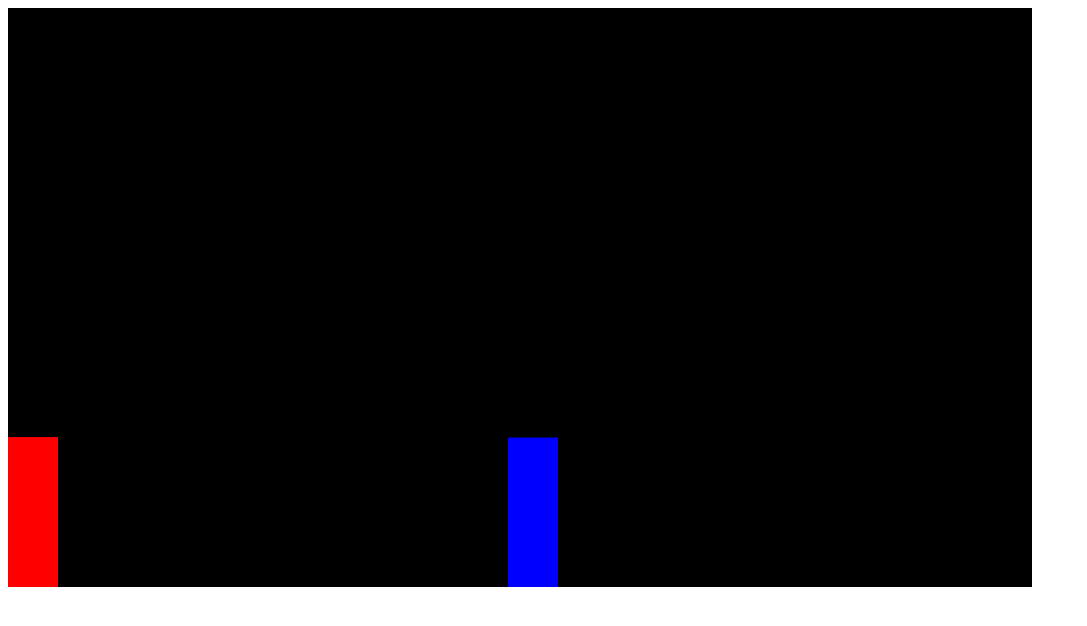
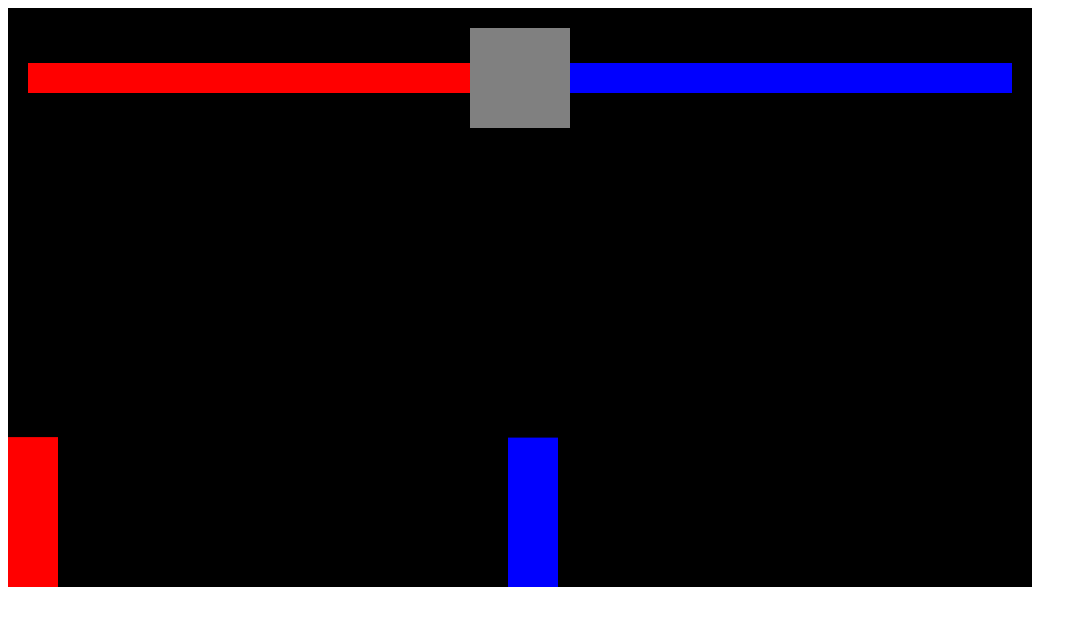
Before and after one commit to guidocavaliere/proyectofinal-lucha, a plain HTML site: page index.html in a window 1280 px wide. Shown: the whole page, without its empty margins (0-1087 px from the left). Drawn offline with Linux system fonts and the light colour scheme.

Commit message:
Proyecto Final Lucha: Ataques y colision2

```diff
--- a/index.html
+++ b/index.html
@@ -6,9 +6,50 @@
         <meta http-equiv="X-UA-Compatible" content="IE=edge">
         <meta name="viewport" content="width=device-width, initial-scale=1.0">
         <title>Proyecto Final</title>
+
+        <style>
+            *{
+                box-sizing: border-box;
+            }
+        </style>
     </head>
     <body>
-        <canvas></canvas>
+        <!-- Div principal -->
+        <div style="position: relative; display: inline-block;">
+            <!-- Contenedor barras -->
+            <div style="
+            position: absolute;
+            display: flex;
+            width: 100%;
+            align-items: center;
+            padding: 20px;">
+
+                <!-- Vida Jugador -->
+                <div style="position: relative; height: 30px; width: 100%">
+                    <div style="background-color: yellow; height: 30px"></div>
+                    <div id="hpJg" style="position: absolute; background: red; top: 0; right: 0; bottom: 0; left: 0"></div>
+               </div>
+
+
+                <!-- Timer -->
+                <div style="
+                background-color: grey;
+                width: 100px;
+                height: 100px;
+                flex-shrink: 0"></div>
+
+
+                <!-- Vida Oponente -->
+                <div style="position: relative; height: 30px; width: 100%">
+                     <div style="background-color: yellow; height: 30px"></div>
+                     <div id="hpOpo" style="position: absolute; background: blue; top: 0; right: 0; bottom: 0; left: 0"></div>
+                </div>
+
+            </div>
+            <canvas>
+
+            </canvas>
+        </div>
         <script src="./index.js"></script>
     </body>
     </html>
--- a/index.js
+++ b/index.js
@@ -9,35 +9,36 @@ c.fillRect(0, 0, canvas.width, canvas.height)
 const gravedad = 0.7
 
 class Sprite {
-    constructor({ posicion, velocidad, color, offset }) {
-        this.posicion = posicion
-        this.velocidad = velocidad
-        this.ancho = 50
-        this.altura = 150
+    constructor({ position, velocity, color, offset }) {
+        this.position = position
+        this.velocity = velocity
+        this.width = 50
+        this.height = 150
         this.lastKey
         this.attackBox = {
-            posicion:
-            {x: this.posicion.x,
-            y:this.posicion.y},
+            position:
+            {x: this.position.x,
+            y:this.position.y},
             offset,
             width: 100,
             height: 50
         }
         this.color = color
         this.isAttacking
+        this.salud = 100
     }
 
     //draw es uno de mis metodos de mi clase sprite
     draw() {
         c.fillStyle = this.color //marco jugador segun color propiedad this.color
-        c.fillRect(this.posicion.x, this.posicion.y, this.ancho, this.altura)
+        c.fillRect(this.position.x, this.position.y, this.width, this.height)
 
         //ataque
         if (this.isAttacking) {
         c.fillStyle = 'green'
         c.fillRect(
-            this.attackBox.posicion.x,
-            this.attackBox.posicion.y,
+            this.attackBox.position.x,
+            this.attackBox.position.y,
             this.attackBox.width,
             this.attackBox.height
             )
@@ -46,16 +47,16 @@ class Sprite {
 
     update() {
         this.draw()
-        //actualizacion de posiciones de ataque
-        this.attackBox.posicion.x = this.posicion.x + this.attackBox.offset.x
-        this.attackBox.posicion.y = this.posicion.y
-        //this.posicion.y = this.posicion.y + 10 -- lo de abajo es mas simplificado
-        this.posicion.x += this.velocidad.x
-        this.posicion.y += this.velocidad.y
-        if (this.posicion.y + this.altura + this.velocidad.y >= canvas.height)
-           {this.velocidad.y = 0}
+        //actualizacion de positiones de ataque
+        this.attackBox.position.x = this.position.x + this.attackBox.offset.x
+        this.attackBox.position.y = this.position.y
+        //this.position.y = this.position.y + 10 -- lo de abajo es mas simplificado
+        this.position.x += this.velocity.x
+        this.position.y += this.velocity.y
+        if (this.position.y + this.height + this.velocity.y >= canvas.height)
+           {this.velocity.y = 0}
            else
-           this.velocidad.y += gravedad
+           this.velocity.y += gravedad
 
     }
 
@@ -71,8 +72,8 @@ class Sprite {
 
 //jugador
 const jugador = new Sprite ({
-    posicion: {x: 0, y: 0},
-    velocidad: {x: 0, y: 0},
+    position: {x: 0, y: 0},
+    velocity: {x: 0, y: 0},
     color: 'red',
     offset:
     {x: 0,
@@ -83,8 +84,8 @@ const jugador = new Sprite ({
 
 //enemigo
 const oponente = new Sprite ({
-    posicion: {x: 500, y: 200},
-    velocidad: {x: 0, y: 0},
+    position: {x: 500, y: 200},
+    velocity: {x: 0, y: 0},
     color: 'blue',
     offset:
     {x: -50,
@@ -119,17 +120,20 @@ const keys = {
 
 }
 
-function detectarColision({rec1, rec2}) {
+/*
+function detectarColision({ rectangle1, rectangle2 }) {
     return
     (
-        rec1.attackBox.posicion.x + rec1.attackBox.width >= rec2.posicion.x &&
-        rec1.attackBox.posicion.x <= rec2.posicion.x + rec2.width &&
-        rec1.attackBox.posicion.y + rec1.attackBox.height >= rec2.posicion.y &&
-        rec1.attackBox.posicion.y <= rec2.posicion.y + rec2.altura
+        rectangle1.attackBox.position.x + rectangle1.attackBox.width >= rectangle2.position.x &&
+        rectangle1.attackBox.position.x <= rectangle2.position.x + rectangle2.width &&
+        rectangle1.attackBox.position.y + rectangle1.attackBox.height >= rectangle2.position.y &&
+        rectangle1.attackBox.position.y <= rectangle2.position.y + rectangle2.height
     )
 
+}
+*/
 
-}
+
 
 function animate () {
     window.requestAnimationFrame(animate)
@@ -142,41 +146,54 @@ function animate () {
     oponente.update()
     //console.log('go');
 
-    jugador.velocidad.x = 0
-    oponente.velocidad.x = 0
+    jugador.velocity.x = 0
+    oponente.velocity.x = 0
 
     //movimiento jugador
     if (keys.a.pressed && jugador.lastKey === 'a') {
-        jugador.velocidad.x = -5
+        jugador.velocity.x = -5
     } else if (keys.d.pressed && jugador.lastKey === 'd') {
-        jugador.velocidad.x = 5
+        jugador.velocity.x = 5
     }
 
     //movimiento oponente
     if (keys.ArrowLeft.pressed && oponente.lastKey === 'ArrowLeft') {
-        oponente.velocidad.x = -5
+        oponente.velocity.x = -5
     } else if (keys.ArrowRight.pressed && oponente.lastKey === 'ArrowRight') {
-        oponente.velocidad.x = 5
+        oponente.velocity.x = 5
     }
 
-    // detectar colicion pre ataque -- jugador
 
-    if (detectarColision ({ rec1:jugador, rec2: oponente }) &&
-    jugador.isAttacking)
+    // detectar colision  ataque -- jugador
+    //if (detectarColision ({ rectangle1: jugador, rectangle2: oponente }) &&
+    if ((jugador.attackBox.position.x + jugador.attackBox.width >= oponente.position.x &&
+        jugador.attackBox.position.x <= oponente.position.x + oponente.width &&
+        jugador.attackBox.position.y + jugador.attackBox.height >= oponente.position.y &&
+        jugador.attackBox.position.y <= oponente.position.y + oponente.height)
+        &&
+        jugador.isAttacking)
        {
-        jugador.isAttacking = false
-        console.log('player attack');
+            jugador.isAttacking = false
+            oponente.salud -= 20
+            document.querySelector("#hpOpo").style.width = oponente.salud + '%'
+
        }
 
 
-    // detectar colicion pre ataque -- oponente
-    if (detectarColision ({ rec1:oponente, rec2: jugador }) &&
+    // detectar colision  ataque -- oponente
+    //if (detectarColision ({ rectangle1: oponente, rectangle2: jugador }) &&
+    if ((oponente.attackBox.position.x + oponente.attackBox.width >= jugador.position.x &&
+        oponente.attackBox.position.x <= jugador.position.x + jugador.width &&
+        oponente.attackBox.position.y + oponente.attackBox.height >= jugador.position.y &&
+        oponente.attackBox.position.y <= jugador.position.y + jugador.height)
+        &&
         oponente.isAttacking)
         {
             oponente.isAttacking = false
-            console.log('enemy attack');
+            jugador.salud -= 20
+            document.querySelector("#hpJg").style.width = jugador.salud + '%'
+
         }
-
 
 
 }
@@ -199,7 +216,7 @@ window.addEventListener('keydown', (event) => {
         case 'a': keys.a.pressed = true
         jugador.lastKey = 'a'
         break
-        case 'w': jugador.velocidad.y = -20
+        case 'w': jugador.velocity.y = -20
         break
         case 'h': jugador.attack()
         break
@@ -212,7 +229,7 @@ window.addEventListener('keydown', (event) => {
         case 'ArrowLeft': keys.ArrowLeft.pressed = true
         oponente.lastKey = 'ArrowLeft'
         break
-        case 'ArrowUp': oponente.velocidad.y = -20
+        case 'ArrowUp': oponente.velocity.y = -20
         break
         case ' ': oponente.attack()
         break
```
